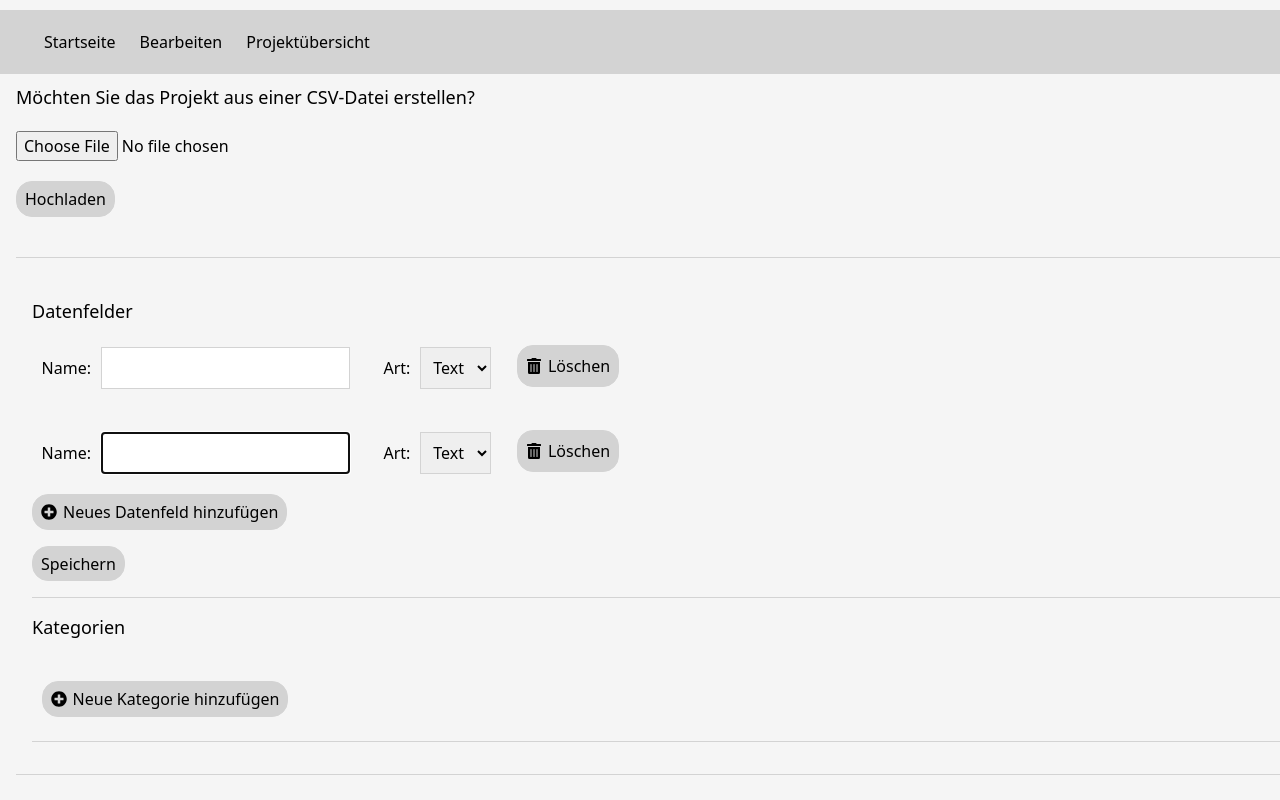
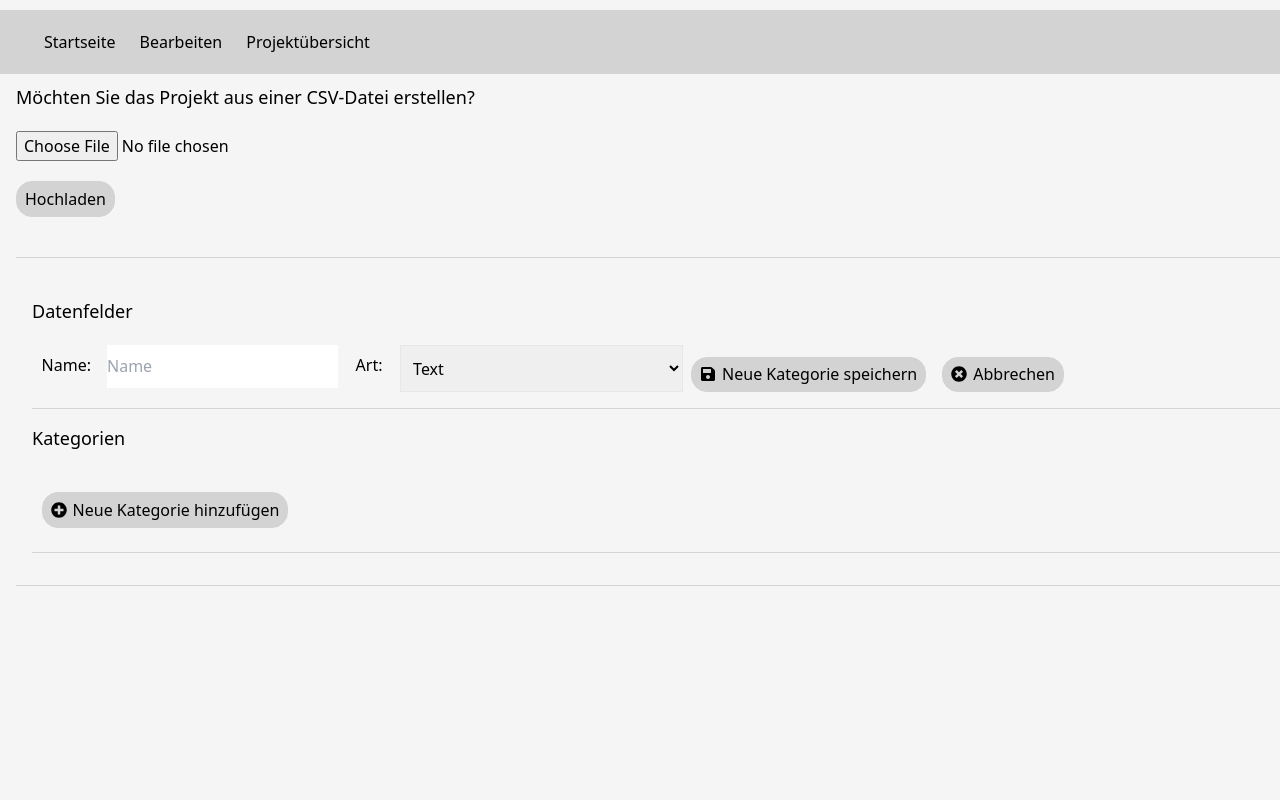
Before and after one commit to Beeblebrox299/auswertungstool, a Next.js app: page /auswertungstool/edit/init in a window 1280 px wide. Both pictures are taken after a click on the button "Neues Datenfeld hinzufügen". Built offline with nearby package versions, Linux system fonts and the light colour scheme.

Commit message:
rework fields to work similar to categories

```diff
--- a/src/app/components/Project/edit/FieldEdit.tsx
+++ b/src/app/components/Project/edit/FieldEdit.tsx
@@ -1,83 +1,153 @@
 'use client'
 
-import React from "react";
+import { Field, generateId, getFields } from "@/app/utils";
+import React, { useState } from "react";
 import { useEffect } from "react";
-import { useForm, useFieldArray } from "react-hook-form";
-import { FaTrashAlt, FaPlusCircle } from "react-icons/fa";
+import { FaTrashAlt, FaPlusCircle, FaPencilAlt, FaTimesCircle, FaSave } from "react-icons/fa";
 
-interface FormValues{
-    fields:{value: string}[]
-}
 
-// TODO: Rework variable names
 const FieldEdit: React.FC = () => {
-    const { control, reset, register, handleSubmit } = useForm<FormValues>({
-        defaultValues: {
-            fields: [],
-        },
-    });
+    const [fields, setFields] = useState<Field[]>([]);
+    const [newFieldName, setNewFieldName] = useState<string>("");
+    const [newFieldType, setNewFieldType] = useState<string>("text");
 
-    const { fields, append, remove } = useFieldArray({
-        control,
-        name: "fields",
-    });
+    useEffect (() =>{
+        setFields(getFields())
+    }, []);
 
-    useEffect(() => {
-        const fields = localStorage.getItem("fields");
-        if (fields) {
-            const fieldsArray = JSON.parse(fields);
-            reset({fields: fieldsArray.map((field: string) => ({value: field}))})
+    const removeField = (index: number) => {
+        //TODO: Ask for confirmation
+        const updatedFields = [...fields];
+        updatedFields.splice(index, 1);
+        setFields(updatedFields);
+        if (typeof window !== "undefined") {
+            localStorage.setItem("fields", JSON.stringify(updatedFields));
+        };
+    };
+
+    const editFieldName = (index: number) => {
+        const newName = window.prompt("Geben Sie den neuen Namen ein", fields[index].name);
+        if (newName == "" || newName == null) {
+            throw new Error("Category name cannot be empty")
+        };
+        const newFieldArray = Array.from(fields);
+        newFieldArray[index].name = newName;
+        saveChanges(newFieldArray);
+    };
+
+    const toggleNewFieldForm = (showForm: boolean) => {
+        const newFieldForm:HTMLElement|null = document.getElementById("newFieldForm");
+        const newFieldButton:HTMLElement|null = document.getElementById("newFieldButton");
+        if (newFieldForm && newFieldButton) {
+            if (showForm) {
+                newFieldForm.style.display = "inline-flex";
+                newFieldButton.style.display = "none";
+            }
+            else {
+                newFieldButton.style.display = "inline-flex";
+                newFieldForm.style.display = "none";}
         }
         else {
-            reset({fields:[{value: ""}]})
+            throw new Error("FieldForm or FieldButton is null")
         }
-    }, [reset]);
+    };
 
-    const removeField = (index: number) => {
-        // TODO: Check if field is used in at least one contribution. If yes, ask for confirmation before deleting
-        remove(index)
+    const saveChanges = (newFieldArray: Field[]): void => {
+        setFields(newFieldArray);
+        if (typeof window !== "undefined"){
+            localStorage.setItem("fields", JSON.stringify(newFieldArray))
+        };
     }
 
-    const onSubmit = (data: FormValues) => {
-        // TODO: Check if field already exists (maybe already onChange)
-        const fields:string[] = data.fields.map((item) => item.value)
-        if (typeof window !== "undefined"){
-            localStorage.setItem("fields", JSON.stringify(fields))
+    const handleSubmit = (event: React.FormEvent) => {
+        event.preventDefault()
+        if (newFieldName == "") {
+            throw new Error("Category name cannot be empty")
         };
-    };
+
+        let fieldType: "text"|"number"|string[]
+
+        if (newFieldType === "options") {
+            fieldType = [] //TODO: Add options to array
+        }
+        else if (newFieldType === "text" || newFieldType === "number") {
+            fieldType = newFieldType
+        }
+        else {
+            throw new Error("invalid FieldType")
+        };
+
+        const newField:Field = {
+            id: generateId(),
+            name: newFieldName,
+            type: fieldType
+        };
+
+        saveChanges([...fields, newField]);
+        setNewFieldName('');
+        setNewFieldType("text");
+    }
+
     // TODO: Button fo renaming instead of displaying an input field (like in CategoryEdit)
     // TODO: Ask for type of field (text, number, one of x options...) and store them for better manual input and visualisation
-    return(
-        <form onSubmit={handleSubmit(onSubmit)} className="displayBlock">
-            <h1>Datenfelder</h1>
-            <div className="grid gap-y-8">
-            {fields.map((field, index) => (
-                <div key={field.id}>
-                <span className="info">
-                Name: &nbsp;
-                <input type="string" className="info border" key={field.id}
-                {...register(`fields.${index}.value`)}
-                defaultValue={field.value}/>
-                </span>
-                <span className="info">Art: &nbsp;
-                <select name="type" className="info border">
-                    <option value="string">Text</option>
-                    <option value="number">Zahl</option>
-                </select>
-                </span>
+    return(<div className="displayBlock">
+        <h1>Datenfelder</h1>
+        <div className="grid gap-y-8">
+        {fields.map((field, index) => (
+            <div key={field.name}>
+                <div className="info">
+                    Name: &nbsp;
+                    <span className="info border">{field.name}</span>
+                </div>
+                <div className="info">Art: &nbsp;
+                    <span className="info border">{(Array.isArray(field.type)) ? "Benutzerdefinierte Auswahlmöglichkeiten" : field.type}</span>
+                    {/* TODO: Auswahlmöglichkeiten anzeigen */}
+                </div>
+                <button type="button" className="btn" onClick={() => editFieldName(index)}>
+                    <span className="icon"><FaPencilAlt/></span>
+                    <span className="btn-label">Umbenennen</span>
+                </button>
                 <button type="button" className="btn info" onClick={() => removeField(index)}>
                     <span className="icon"><FaTrashAlt/></span>
                     <span className="btn-label">Löschen</span>
                 </button>
-                </div>
-            ))}
             </div>
-            <button type="button" className="btn" onClick={() => append({value: ""})}>
-                <span className="icon"><FaPlusCircle/></span>
-                <span className="btn-label">Neues Datenfeld hinzufügen</span></button>
-            <br/>
-            <button type="submit" className="btn">Speichern</button>
-        </form>
+        ))}
+            <div id="newFieldButton" className="info">
+                <button type="button" className="btn" onClick={() => toggleNewFieldForm(true)}>
+                    <span className="icon"><FaPlusCircle/></span>
+                    <span className="btn-label">Neues Datenfeld hinzufügen</span>
+                </button>
+            </div>
+            <form id="newFieldForm" className="hidden" onSubmit={e => handleSubmit(e)}>
+                <div className="info">Name: </div>
+                <input
+                    type="text"
+                    value={newFieldName}
+                    onChange={e => setNewFieldName(e.target.value)}
+                    placeholder="Name"
+                />
+                <div className="info">Art: </div>
+                <select className="info border" onChange={e => setNewFieldType(e.target.value)}>
+                    <option value="string">Text</option>
+                    <option value="number">Zahl</option>
+                    <option value="options">Auswahlmöglichkeiten festlegen</option>
+                </select>
+                {(newFieldType === "options") && (<>Options Auswahl</>)}
+                <button type="submit" className="btn">
+                    <span className="icon"><FaSave/></span>
+                    <span className="btn-label">Neue Kategorie speichern</span>
+                </button>
+                <button className="btn" onClick={(event) => {
+                    event.preventDefault();
+                    toggleNewFieldForm(false);
+                }}>
+                    <span className="icon"><FaTimesCircle/></span>
+                    <span className="btn-label">Abbrechen</span>
+                </button>
+            </form>
+        </div>
+    </div>
     )
 };
 
--- a/src/app/components/Project/edit/FileUpload.tsx
+++ b/src/app/components/Project/edit/FileUpload.tsx
@@ -1,20 +1,15 @@
 import React, {useState, useRef, useEffect} from "react";
-import { Contribution, Category, generateId, getContributions, getCategories } from "@/app/utils";
+import { Contribution, Category, generateId, getContributions, getCategories, Field, getFields } from "@/app/utils";
 import Papa from "papaparse";
 
-interface PopupProps {
-    fields: string[],
-    onSelect: Function,
-};
-
-const CategoryStep: React.FC<PopupProps> = ({fields, onSelect}) => {
+const CategoryStep: React.FC<{fields: Field[], onSelect: Function}> = ({fields, onSelect}) => {
     const [selected, setSelected] = useState<string>("none");
     const [seperator, setSeperator] = useState<string>("");
     let multiCategoryEnabled = useRef(false)
 
     useEffect(() => {
         const multiCategoryEnabledString = localStorage.getItem("multiCategoryEnabled");
-        multiCategoryEnabled.current = (multiCategoryEnabledString) ? JSON.parse(multiCategoryEnabledString) : false
+        multiCategoryEnabled.current = (multiCategoryEnabledString) ? JSON.parse(multiCategoryEnabledString) : true // multiCategory is enabled by default
     });
 
     return (
@@ -23,8 +18,8 @@ const CategoryStep: React.FC<PopupProps> = ({fields, onSelect}) => {
             <select defaultValue={"none"} onChange={(e) => setSelected(e.target.value)} className="info">
                 <option value={"none"}>Es sind noch keine Kategorien in den Daten</option>
                 {fields.map((field) => (
-                    <option key={field} value={field}>
-                        {field}
+                    <option key={field.id} value={field.name}>
+                        {field.name}
                     </option>
                 ))}
             </select><br/>
@@ -48,7 +43,7 @@ const FileUpload: React.FC = () => {
     const [fileUploaded, setFileUploaded] = useState<boolean>(false);
     const [categoryFieldSet, setCategoryFieldSet] = useState<boolean>(false);
 
-    const [fields, setFields] = useState<string[]>([]);
+    const [fields, setFields] = useState<Field[]>([]);
 
     // File uploaded by user
     const [file, setFile] = useState<File|null>(null);
@@ -74,7 +69,24 @@ const FileUpload: React.FC = () => {
                 header: true,
                 skipEmptyLines: true,
                 complete: function (results: any) {
-                    setFields(results.meta.fields);
+                    const fileFields: Field[] = []
+                    const fileFieldNames: string[] = results.meta.fields;
+                    const storedFields = getFields();
+                    storedFields.forEach((field, index) => {
+                        if (fileFieldNames.includes(field.name)) {
+                            fileFields.push(field);
+                            fileFieldNames.splice(index, 1);
+                        };
+                    });
+                    fileFieldNames.forEach(fieldName => {
+                        const newField: Field = {
+                            id: generateId(),
+                            name: fieldName,
+                            type: "text"
+                        };
+                        fileFields.push(newField);
+                    });
+                    setFields(fileFields);
                     setData(results.data);
                     setFileUploaded(true);
                 },
--- a/src/app/utils.tsx
+++ b/src/app/utils.tsx
@@ -12,6 +12,7 @@ export interface Category {
 };
 
 export interface Field {
+    id: number,
     name: string,
     type: "text"|"number"|string[],
 };
@@ -27,7 +28,7 @@ const getFromLocalStorage = (type: string) => {
     if (typeof window !== "undefined"){
         storedString = localStorage.getItem(type)
     };
-    let storedArray = (storedString != null) ? JSON.parse(storedString) : [];
+    let storedArray = (storedString !== null && storedString !== "") ? JSON.parse(storedString) : [];
     return storedArray
 };
 
```
